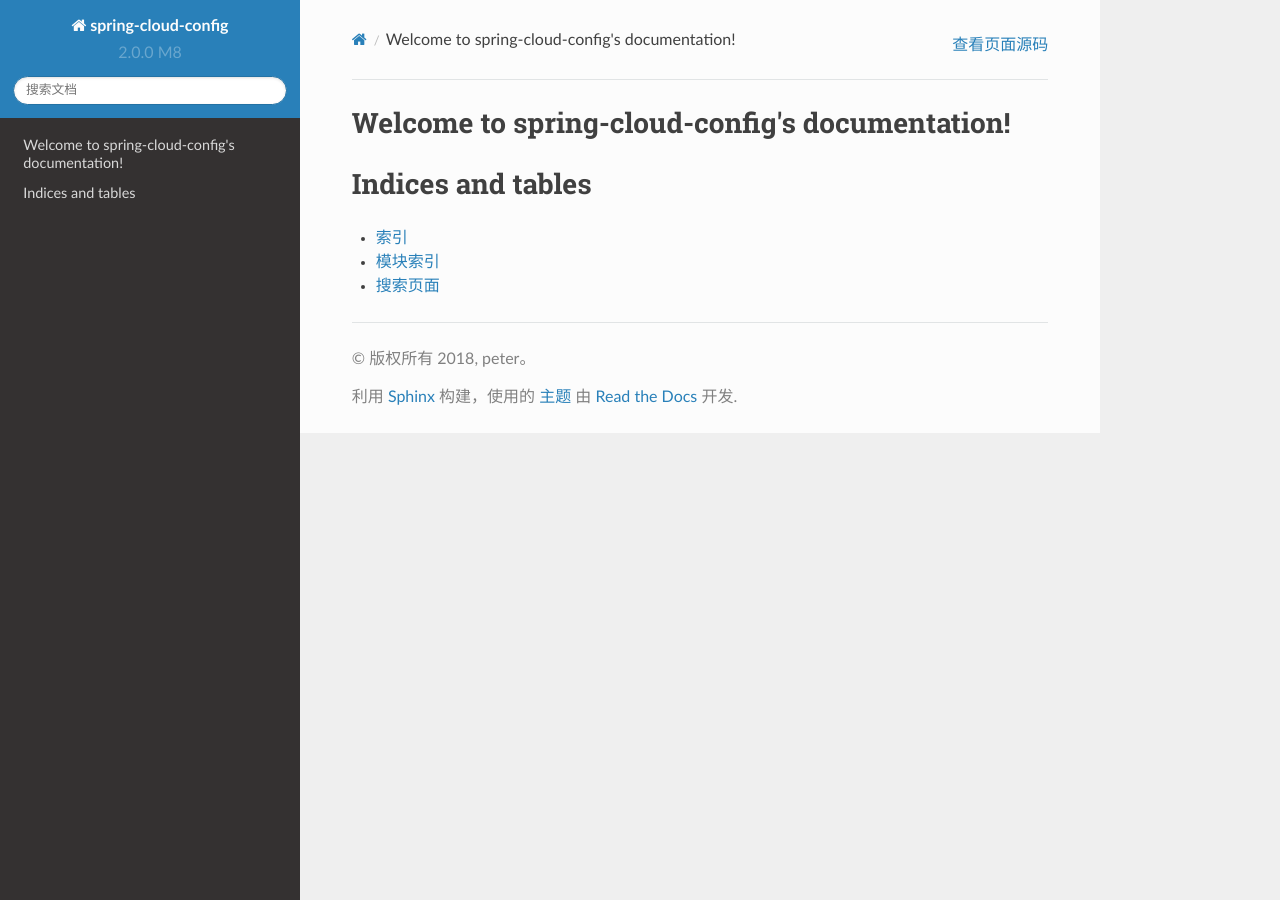
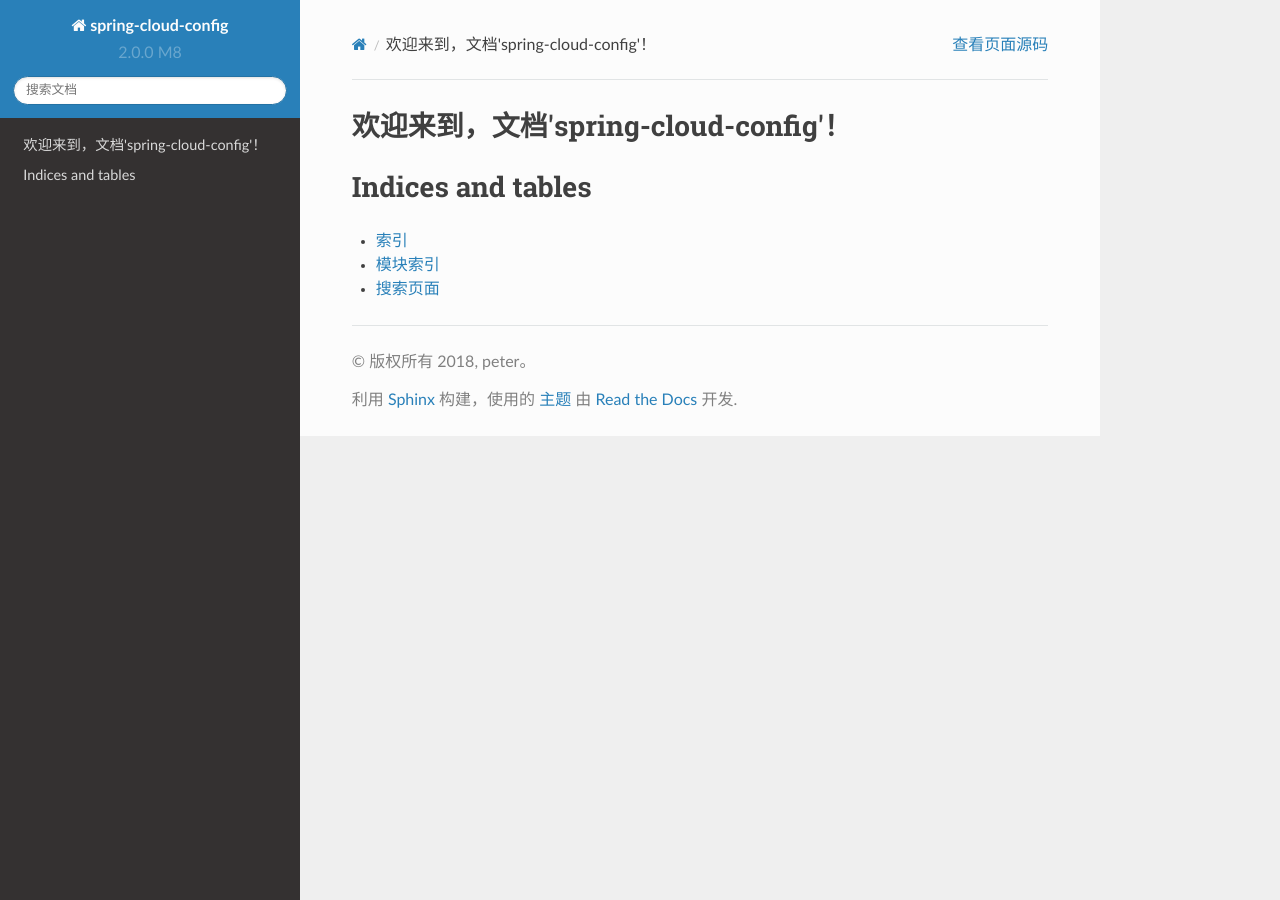
Before and after one commit to kuteng/spring-cloud-book, a Sphinx documentation site: the page built from source/index.rst, in a window 1280 px wide. Built offline with Sphinx 7.4.7 and the Read the Docs theme 2.0.0, drawn with Linux system fonts in a browser that asks for light colours.

Commit message:
初步接触：尝试构建主页

```diff
--- a/source/index.rst
+++ b/source/index.rst
@@ -3,15 +3,15 @@
    You can adapt this file completely to your liking, but it should at least
    contain the root `toctree` directive.
 
-Welcome to spring-cloud-config's documentation!
+欢迎来到，文档'spring-cloud-config'！
 ===============================================
 
 .. toctree::
-   :maxdepth: 2
-   :caption: Contents:
-   example
-   rest_eazy
-
+    :maxdepth: 2
+    :caption: Contents:
+    quick-start/index
+    spring-cloud-coufig-server/index
+    serving-alternative-formats/index
 
 
 Indices and tables
```
